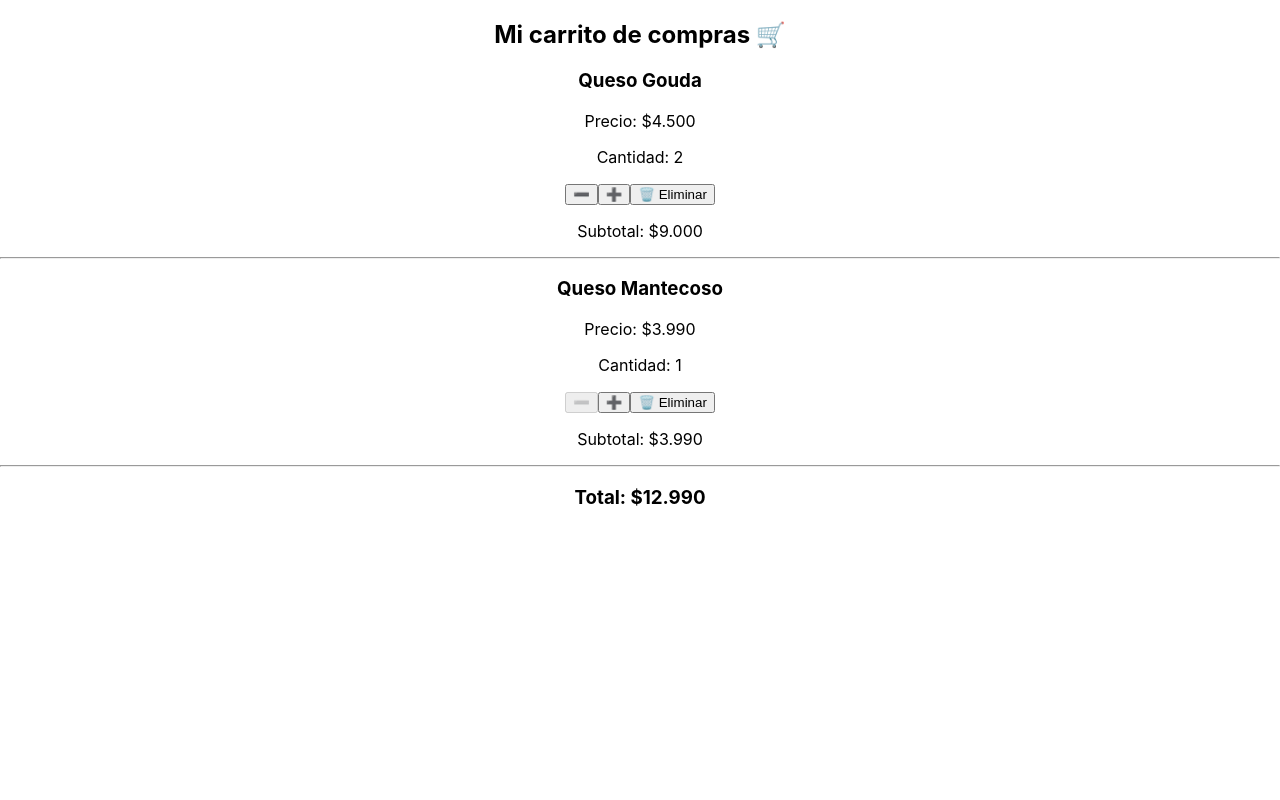
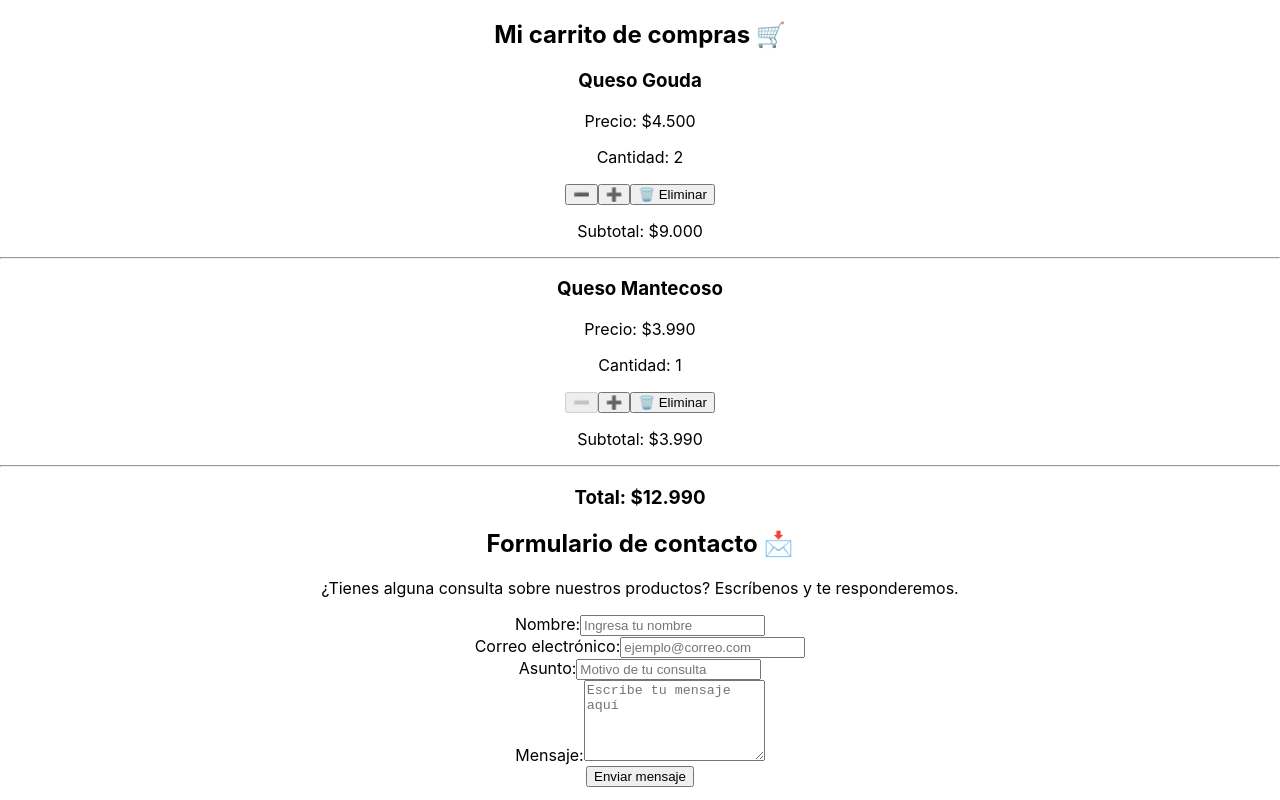
Before and after one commit to Marcelo1826/Queseria-fernandez-galvez-banda-011D, a React (Create React App) app in the folder Sitio_web/: page / in a window 1280 px wide. Built offline with nearby package versions, Linux system fonts and the light colour scheme.

Commit message:
feat: implementar formulario de contacto con validaciones

```diff
--- a/Sitio_web/src/App.js
+++ b/Sitio_web/src/App.js
@@ -1,6 +1,7 @@
 import { useState, useEffect } from "react";
 import "./App.css";
 import Carrito from "./components/Carrito";
+import Contacto from "./components/Contacto";
 import { productosPrueba } from "./data/productosPrueba";
 
 function App() {
@@ -34,10 +35,14 @@ function App() {
 
   return (
     <div className="App">
+      {/* Componente del carrito de compras */}
       <Carrito
         productos={productos}
         setProductos={setProductos}
       />
+
+      {/* Componente del formulario de contacto */}
+      <Contacto />
     </div>
   );
 }
--- /dev/null
+++ b/Sitio_web/src/components/Contacto.js
@@ -0,0 +1,222 @@
+import { useState } from "react";
+
+function Contacto() {
+  // Estado para guardar los datos del formulario
+  const [formulario, setFormulario] = useState({
+    nombre: "",
+    correo: "",
+    asunto: "",
+    mensaje: ""
+  });
+
+  // Estado para guardar los errores
+  const [errores, setErrores] = useState({});
+
+  // Estado para mostrar el mensaje de confirmación
+  const [confirmacion, setConfirmacion] = useState("");
+
+  // Actualizar los campos mientras el usuario escribe
+  const manejarCambio = (evento) => {
+    const { name, value } = evento.target;
+
+    setFormulario((datosActuales) => ({
+      ...datosActuales,
+      [name]: value
+    }));
+
+    // Limpiar el error del campo que se está modificando
+    setErrores((erroresActuales) => ({
+      ...erroresActuales,
+      [name]: ""
+    }));
+
+    setConfirmacion("");
+  };
+
+  // Validar los datos ingresados
+  const validarFormulario = () => {
+    const nuevosErrores = {};
+
+    const nombre = formulario.nombre.trim();
+    const correo = formulario.correo.trim();
+    const asunto = formulario.asunto.trim();
+    const mensaje = formulario.mensaje.trim();
+
+    // Validar nombre
+    if (!nombre) {
+      nuevosErrores.nombre = "El nombre es obligatorio.";
+    } else if (nombre.length < 2 || nombre.length > 50) {
+      nuevosErrores.nombre = "El nombre debe tener entre 2 y 50 caracteres.";
+    }
+
+    // Validar correo electrónico
+    const formatoCorreo = /^[^\s@]+@[^\s@]+\.[^\s@]+$/;
+
+    if (!correo) {
+      nuevosErrores.correo = "El correo electrónico es obligatorio.";
+    } else if (!formatoCorreo.test(correo)) {
+      nuevosErrores.correo = "Ingresa un correo electrónico válido.";
+    }
+
+    // Validar asunto
+    if (!asunto) {
+      nuevosErrores.asunto = "El asunto es obligatorio.";
+    } else if (asunto.length > 100) {
+      nuevosErrores.asunto = "El asunto no puede superar los 100 caracteres.";
+    }
+
+    // Validar mensaje
+    if (!mensaje) {
+      nuevosErrores.mensaje = "El mensaje es obligatorio.";
+    } else if (mensaje.length < 10 || mensaje.length > 500) {
+      nuevosErrores.mensaje = "El mensaje debe tener entre 10 y 500 caracteres.";
+    }
+
+    return nuevosErrores;
+  };
+
+  // Procesar el formulario
+  const manejarEnvio = (evento) => {
+    evento.preventDefault();
+
+    const nuevosErrores = validarFormulario();
+
+    setErrores(nuevosErrores);
+    setConfirmacion("");
+
+    // Comprobar si existen errores
+    if (Object.keys(nuevosErrores).length > 0) {
+      return;
+    }
+
+    // Confirmar que los datos son válidos
+    setConfirmacion(
+      "¡Formulario validado correctamente! Tus datos están listos para enviarse."
+    );
+
+    // Limpiar el formulario
+    setFormulario({
+      nombre: "",
+      correo: "",
+      asunto: "",
+      mensaje: ""
+    });
+  };
+
+  return (
+    <div>
+      <h2>Formulario de contacto 📩</h2>
+
+      <p>
+        ¿Tienes alguna consulta sobre nuestros productos?
+        Escríbenos y te responderemos.
+      </p>
+
+      <form onSubmit={manejarEnvio} noValidate>
+
+        {/* Nombre */}
+        <div>
+          <label htmlFor="nombre">Nombre:</label>
+
+          <input
+            type="text"
+            id="nombre"
+            name="nombre"
+            value={formulario.nombre}
+            onChange={manejarCambio}
+            placeholder="Ingresa tu nombre"
+            aria-invalid={Boolean(errores.nombre)}
+            aria-describedby={errores.nombre ? "error-nombre" : undefined}
+          />
+
+          {errores.nombre && (
+            <p id="error-nombre" role="alert">
+              {errores.nombre}
+            </p>
+          )}
+        </div>
+
+        {/* Correo */}
+        <div>
+          <label htmlFor="correo">Correo electrónico:</label>
+
+          <input
+            type="email"
+            id="correo"
+            name="correo"
+            value={formulario.correo}
+            onChange={manejarCambio}
+            placeholder="ejemplo@correo.com"
+            aria-invalid={Boolean(errores.correo)}
+            aria-describedby={errores.correo ? "error-correo" : undefined}
+          />
+
+          {errores.correo && (
+            <p id="error-correo" role="alert">
+              {errores.correo}
+            </p>
+          )}
+        </div>
+
+        {/* Asunto */}
+        <div>
+          <label htmlFor="asunto">Asunto:</label>
+
+          <input
+            type="text"
+            id="asunto"
+            name="asunto"
+            value={formulario.asunto}
+            onChange={manejarCambio}
+            placeholder="Motivo de tu consulta"
+            aria-invalid={Boolean(errores.asunto)}
+            aria-describedby={errores.asunto ? "error-asunto" : undefined}
+          />
+
+          {errores.asunto && (
+            <p id="error-asunto" role="alert">
+              {errores.asunto}
+            </p>
+          )}
+        </div>
+
+        {/* Mensaje */}
+        <div>
+          <label htmlFor="mensaje">Mensaje:</label>
+
+          <textarea
+            id="mensaje"
+            name="mensaje"
+            value={formulario.mensaje}
+            onChange={manejarCambio}
+            placeholder="Escribe tu mensaje aquí"
+            rows="5"
+            aria-invalid={Boolean(errores.mensaje)}
+            aria-describedby={errores.mensaje ? "error-mensaje" : undefined}
+          />
+
+          {errores.mensaje && (
+            <p id="error-mensaje" role="alert">
+              {errores.mensaje}
+            </p>
+          )}
+        </div>
+
+        {/* Botón de envío */}
+        <button type="submit">
+          Enviar mensaje
+        </button>
+
+        {/* Mensaje de confirmación */}
+        {confirmacion && (
+          <p role="status">
+            {confirmacion}
+          </p>
+        )}
+
+      </form>
+    </div>
+  );
+}
+
+export default Contacto;
```
